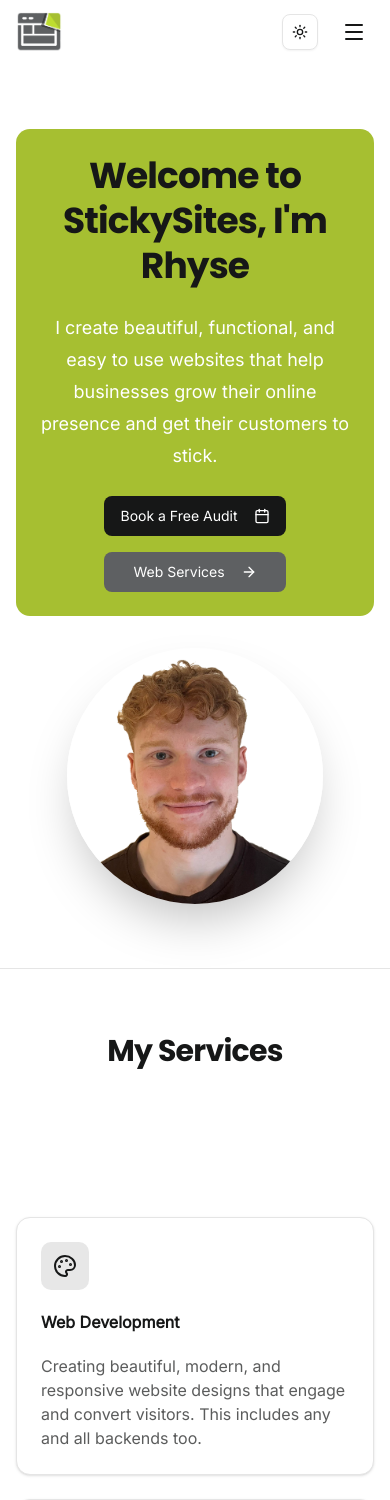
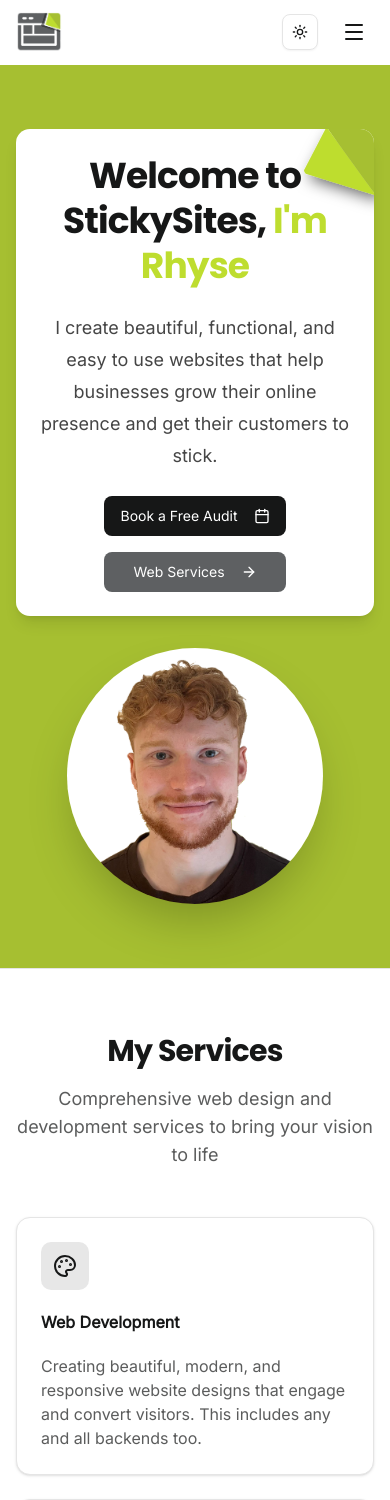
Before and after one commit to Tuscy/my-portfolio, a Next.js app: page / in a window 390 px wide. Shown: the top 1500 px of the page. Built offline with nearby package versions, Linux system fonts and the light colour scheme.

Commit message:
Revert "Minor changes"
This reverts commit c9068f63eb3615f1eae87f4e4695d21115517158.

```diff
--- a/app/page.tsx
+++ b/app/page.tsx
@@ -1,9 +1,11 @@
 import Footer from "@/components/footer";
 import Header from "@/components/header";
 import PricingSection from "@/components/pricing-section";
+import HeroTriangles from "@/components/hero-triangles";
 import Image from "next/image";
 import Link from "next/link";
 import { Card, CardContent, CardDescription, CardHeader, CardTitle } from "@/components/ui/card";
+import { CardContainer, CardBody, CardItem } from "@/components/ui/3d-card";
 import { Button } from "@/components/ui/button";
 import { Separator } from "@/components/ui/separator";
 import {
@@ -89,16 +91,17 @@
         <Header />
 
         {/* Hero Section */}
-        <section className="flex min-h-[calc(100vh-4rem)] items-center justify-center px-4 py-16 sm:px-6 lg:px-8">
+        <section className="flex min-h-[calc(100vh-4rem)] items-center justify-center bg-destructive px-4 py-16 sm:px-6 lg:px-8">
           <div className="container mx-auto max-w-6xl">
             <div className="flex flex-col items-center gap-8 lg:flex-row lg:items-center lg:justify-between">
               {/* Left side - Text content */}
-              <div className="flex flex-1 flex-col items-center gap-6 rounded-xl bg-destructive p-6 text-center lg:items-start lg:text-left lg:p-8">
-                <h1 className="text-4xl font-semibold leading-tight tracking-tight sm:text-5xl lg:text-6xl">
+              <div className="relative flex flex-1 flex-col items-center gap-6 overflow-hidden rounded-xl bg-background p-6 text-center text-foreground shadow-lg lg:items-start lg:text-left lg:p-8">
+                <HeroTriangles />
+                <h1 className="text-4xl font-semibold leading-tight tracking-tight text-foreground sm:text-5xl lg:text-6xl">
                   Welcome to StickySites,{" "}
-                  <span className="text-primary">I'm Rhyse</span>
+                  <span className="text-accent">I'm Rhyse</span>
                 </h1>
-                <p className="max-w-2xl text-lg leading-8 text-muted-foreground sm:text-xl">
+                <p className="max-w-2xl text-lg leading-8 text-foreground/80 sm:text-xl">
                   I create beautiful, functional, and easy to use websites that help businesses
                   grow their online presence and get their customers to stick.
                 </p>
@@ -140,10 +143,10 @@
         <section className="px-4 py-16 sm:px-6 lg:px-8">
           <div className="container mx-auto max-w-6xl">
             <div className="mb-12 text-center">
-              <h2 className="text-3xl font-semibold tracking-tight sm:text-4xl">
+              <h2 className="text-3xl font-semibold tracking-tight text-foreground sm:text-4xl">
                 My Services
               </h2>
-              <p className="mt-4 text-lg text-muted-foreground">
+              <p className="mt-4 text-lg text-foreground/70">
                 Comprehensive web design and development services to bring your vision to life
               </p>
             </div>
@@ -181,10 +184,10 @@
         {/* <section className="px-4 py-16 sm:px-6 lg:px-8">
           <div className="container mx-auto max-w-6xl">
             <div className="mb-12 text-center">
-              <h2 className="text-3xl font-semibold tracking-tight sm:text-4xl">
+              <h2 className="text-3xl font-semibold tracking-tight text-foreground sm:text-4xl">
                 What Clients Say
               </h2>
-              <p className="mt-4 text-lg text-muted-foreground">
+              <p className="mt-4 text-lg text-foreground/70">
                 Don't just take our word for it - hear from our satisfied clients
               </p>
             </div>
@@ -204,7 +207,7 @@
                   <CardContent>
                     <div className="mt-4">
                       <p className="font-semibold text-sm">{testimonial.name}</p>
-                      <p className="text-sm text-muted-foreground">{testimonial.company}</p>
+                      <p className="text-sm text-foreground/70">{testimonial.company}</p>
                     </div>
                   </CardContent>
                 </Card>
@@ -219,31 +222,45 @@
         <section className="px-4 py-16 sm:px-6 lg:px-8">
           <div className="container mx-auto max-w-6xl">
             <div className="mb-12 text-center">
-              <h2 className="text-3xl font-semibold tracking-tight sm:text-4xl">
+              <h2 className="text-3xl font-semibold tracking-tight text-foreground sm:text-4xl">
                 Featured Work
               </h2>
-              <p className="mt-4 text-lg text-muted-foreground">
+              <p className="mt-4 text-lg text-foreground/70">
                 A selection of my recent projects showcasing my skills and expertise
               </p>
             </div>
             <div className="grid grid-cols-1 gap-6 md:grid-cols-2 lg:grid-cols-3">
               {featuredProjects.map((project) => (
-                <Link href={project.liveUrl} target="_blank" key={project.id}>
-                  <Card key={project.id} className="group overflow-hidden hover:shadow-lg transition-shadow">
-                    <div className="relative h-48 w-full overflow-hidden">
+                <CardContainer
+                  key={project.id}
+                  containerClassName="py-0"
+                  className="w-full h-full"
+                >
+                  <Link href={project.liveUrl} target="_blank" className="block w-full h-full">
+                    <CardBody className="!h-auto !w-full bg-card text-card-foreground rounded-xl border shadow-lg flex flex-col">
+                      <CardItem
+                        translateZ="50"
+                        className="w-full"
+                      >
+                        <div className="relative h-48 w-full overflow-hidden rounded-t-xl">
                           <Image
                             src={project.image}
                             alt={project.title}
                             fill
-                        className="object-cover transition-transform duration-300 group-hover:scale-110"
+                            className="object-cover"
                           />
                         </div>
-                    <CardHeader>
-                      <CardTitle>{project.title}</CardTitle>
-                      <CardDescription>{project.description}</CardDescription>
-                    </CardHeader>
-                  </Card>
+                      </CardItem>
+                      <CardItem
+                        translateZ="30"
+                        className="px-6 py-4"
+                      >
+                        <h3 className="text-xl font-semibold mb-2 text-foreground">{project.title}</h3>
+                        <p className="text-sm text-foreground/70">{project.description}</p>
+                      </CardItem>
+                    </CardBody>
                   </Link>
+                </CardContainer>
               ))}
             </div>
             <div className="mt-8 text-center">
```
Lines whose indentation alone changed are shown as unchanged.
